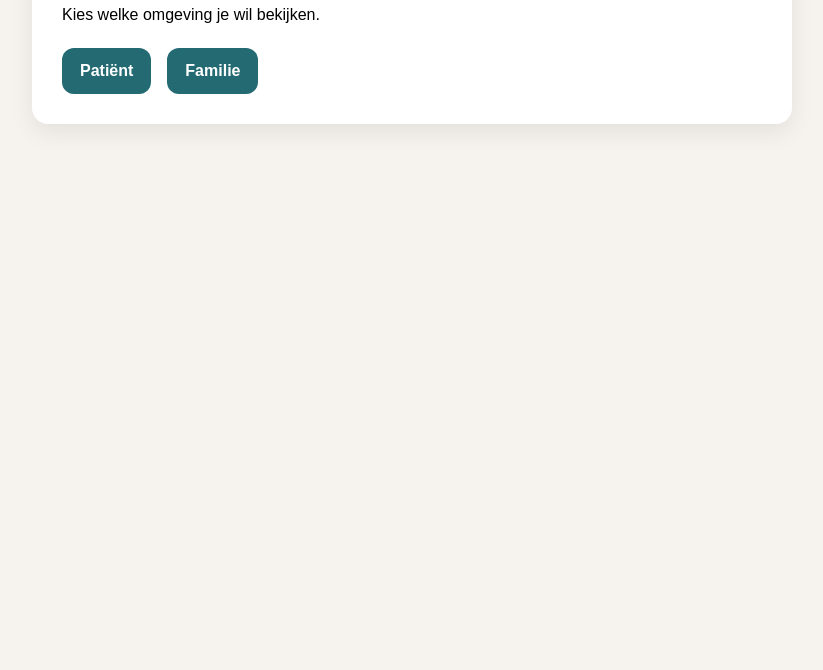
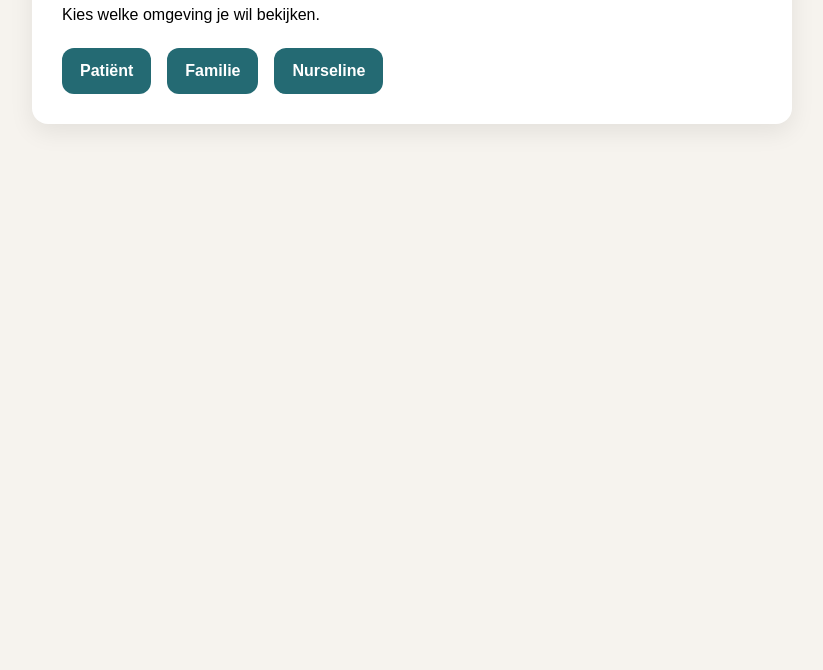
Before and after one commit to jvnds1969-png/vitaflow1, a plain HTML site: page index.html in a window 1280 px wide. Shown: the part 130-800 px from the top of the page, without its empty margins (228-1051 px from the left). Drawn offline with Linux system fonts and the light colour scheme.

Commit message:
Add Nurseline link to index.html

```diff
--- a/index.html
+++ b/index.html
@@ -42,6 +42,7 @@
     <div class="links">
       <a href="patient.html">Patiënt</a>
       <a href="familie.html">Familie</a>
+      <a href="familie.html">Nurseline</a>
     </div>
   </div>
 </body>
```
